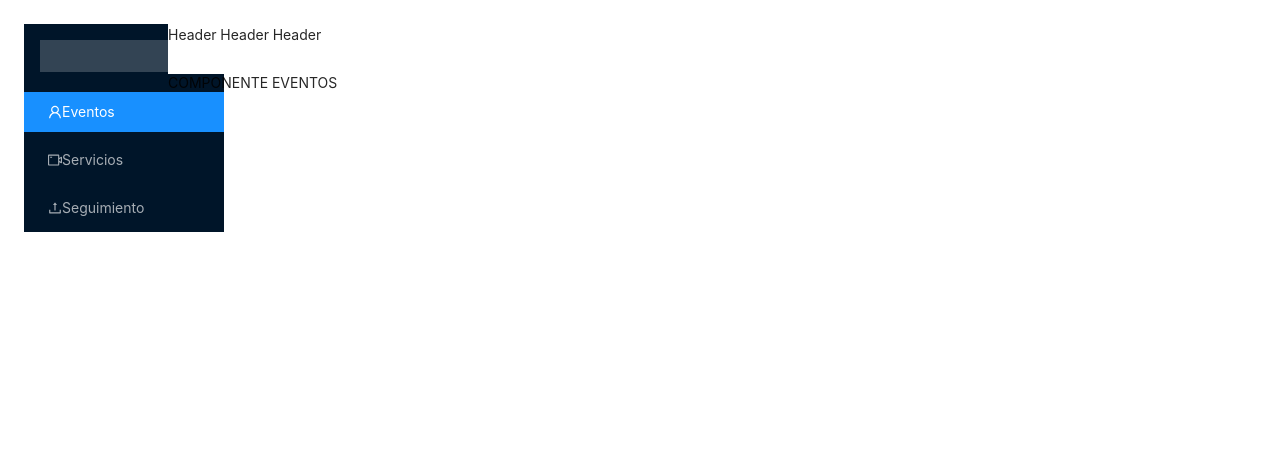
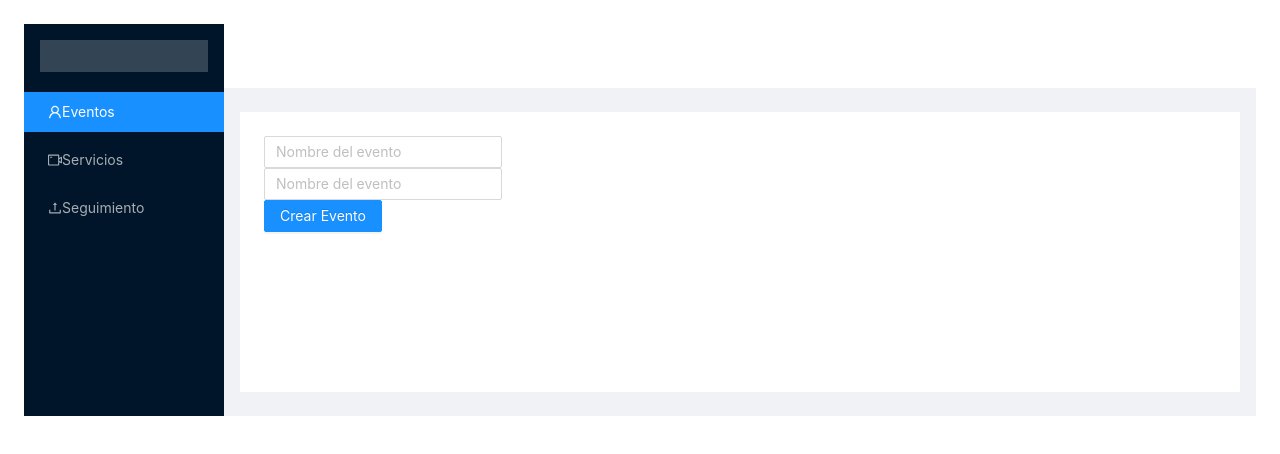
Before and after one commit to GestionCIE/CIE-front, a React (Create React App) app: page /services in a window 1280 px wide. Both pictures are taken after a click on the item "Eventos". Shown: the top 454 px of the page. Built offline with nearby package versions, Linux system fonts and the light colour scheme.

Commit message:
Trabajando en el modulo eventos

```diff
--- a/src/View/Content/index.js
+++ b/src/View/Content/index.js
@@ -3,18 +3,29 @@ import {
     Switch,
     Route
 } from 'react-router-dom';
+
 import EventComponent from '../../components/events/eventComponent';
 import ServiceComponent from '../../components/services/serviceComponent';
+import { Layout } from 'antd';
+const {  Content } = Layout;
+
+
 
 class index extends React.Component {
     render() {
         return (
-            <div>
+            <Content
+            className="site-layout-background"
+            style={{
+              margin: '24px 16px',
+              padding: 24,
+              minHeight: 280,
+            }}>
                 <Switch>
                     <Route path ="/events" component={EventComponent}/>
                     <Route path ="/services" component={ServiceComponent}/>
                 </Switch>
-            </div>
+            </Content>
         )
     }
 }
--- a/src/View/Home/Home.css
+++ b/src/View/Home/Home.css
@@ -8,3 +8,7 @@
     -o-transition: all 0.2s ease-in-out;
     transition: all 0.2s ease-in-out;
 }
+
+.site-layout .site-layout-background {
+    background: #fff;
+  }
--- a/src/View/Home/Home.js
+++ b/src/View/Home/Home.js
@@ -1,4 +1,6 @@
 import React from 'react';
+import 'antd/dist/antd.css';
+import {Layout} from 'antd';
 import PrincipalComponent from '../../components/menu/PrincipalComponent';
 import Header from '../../components/Header/Header';
 import Content from '../Content';
@@ -7,17 +9,13 @@ import './Home.css';
 class Home extends React.Component {
     render() {
         return (
-            <div className="d-flex">
-                <div>
-                    <PrincipalComponent/>
-                </div>
-                <div className={"wrapper"}>
-                    <Header/>
-                    <div className='mt-5'>
-                        <Content/>
-                    </div>
-                </div>
-            </div>
+            <Layout>
+                <PrincipalComponent/>
+                <Layout className="site-layout">
+                <Header/>
+                <Content/>
+                </Layout>
+            </Layout>
         )
     }
 }
--- a/src/components/Header/Header.js
+++ b/src/components/Header/Header.js
@@ -1,13 +1,14 @@
 import React from 'react';
 import './Header.css';
 
+import { Layout } from 'antd';
+const { Header } = Layout;
 class HeaderComponent extends React.Component {
 
     render() {
         return (
-            <div className="header">
-                Header Header Header
-            </div>
+            <Header className="site-layout-background" style={{ padding: 0 }}>
+            </Header>
         )
     }
 }
--- a/src/components/events/eventComponent.js
+++ b/src/components/events/eventComponent.js
@@ -1,15 +1,33 @@
 import React from 'react';
-import {Layout} from 'antd';
+import { Input, Button } from 'antd';
+import {Layout, Row, Col} from 'antd';
 const {Content} = Layout;
 
 class EventComponent extends React.Component {
     render(){
         return(
-            <div>
-                COMPONENTE EVENTOS
-            </div>
+            <Content>
+                <Row>
+                    <Col span={6}>
+                        <Input placeholder="Nombre del evento"/> <br/>
+                    </Col>
+                </Row>
+                <Row>
+                    <Col span={6}>
+                        <Input placeholder="Nombre del evento"/> <br/>
+                    </Col>
+                </Row>
+                <Row>
+                    <Col span={6}>
+                        <Button type="primary" htmlType="submit" className="login-form-button">
+                            Crear Evento
+                        </Button>
+                    </Col>
+                </Row>
+            </Content>
         );
     }
 }
 
+
 export default EventComponent;
--- a/src/components/menu/PrincipalComponent.js
+++ b/src/components/menu/PrincipalComponent.js
@@ -1,12 +1,10 @@
 import React from 'react';
-import 'antd/dist/antd.css';
 import './index.css'
 import {Layout, Menu} from 'antd';
-import {MenuUnfoldOutlined, MenuFoldOutlined, UserOutlined, VideoCameraOutlined, UploadOutlined} from "@ant-design/icons";
+import {UserOutlined, VideoCameraOutlined, UploadOutlined} from "@ant-design/icons";
 import { Link } from 'react-router-dom';
 
-
-const {Sider, Header} = Layout;
+const {Sider} = Layout;
 
 class PrincipalComponent  extends React.Component{
       state = {
@@ -20,7 +18,6 @@ class PrincipalComponent  extends React.Component{
       };
       render() {
         return (
-          <Layout>
             <Sider trigger={null} collapsible collapsed={this.state.collapsed}>
               <div className="logo" />
               <Menu theme="dark" mode="inline">
@@ -34,31 +31,10 @@ class PrincipalComponent  extends React.Component{
                 </Menu.Item>
                 <Menu.Item key="3">
                   <UploadOutlined />
-
                   <Link to="/tracing"><span>Seguimiento</span></Link>
                 </Menu.Item>
-
               </Menu>
             </Sider>
-            {/*<Layout className="site-layout">*/}
-              {/*<Header className="site-layout-background" style={{ padding: 0 }}>*/}
-              {/*  {React.createElement(this.state.collapsed ? MenuUnfoldOutlined : MenuFoldOutlined, {*/}
-              {/*    className: 'trigger',*/}
-              {/*    onClick: this.toggle,*/}
-              {/*  })}*/}
-              {/*</Header>*/}
-              {/*<Content*/}
-              {/*  className="site-layout-background"*/}
-              {/*  style={{*/}
-              {/*    margin: '24px 16px',*/}
-              {/*    padding: 24,*/}
-              {/*    minHeight: 280,*/}
-              {/*  }}*/}
-              {/*>*/}
-              {/*  Content*/}
-              {/*</Content>*/}
-            {/*</Layout>*/}
-          </Layout>
         );
       }
     }
```
Also changed, not shown: src/routers/router.js (+2 -5 lines), 1 other file (tests, documents, lock files or other folders).
